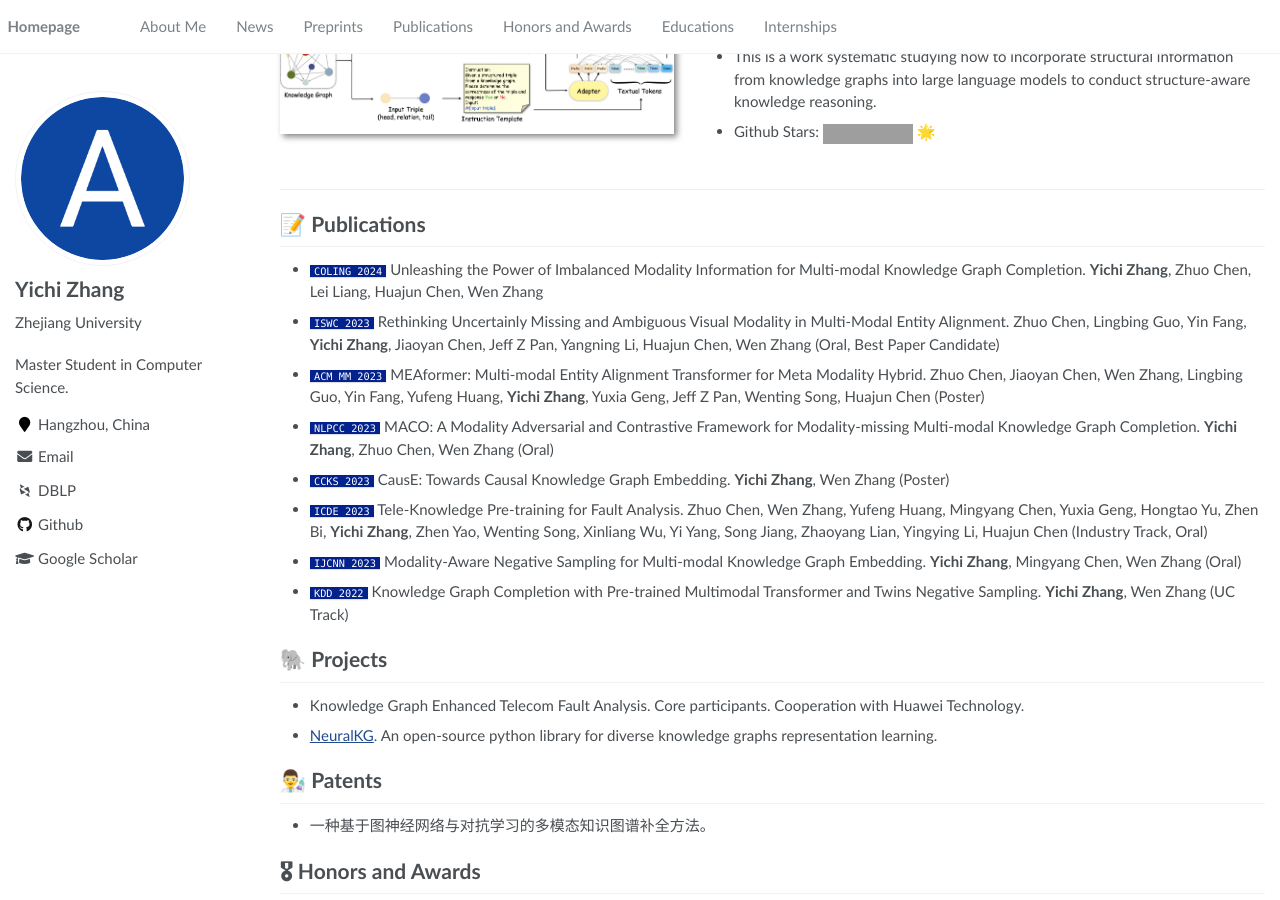
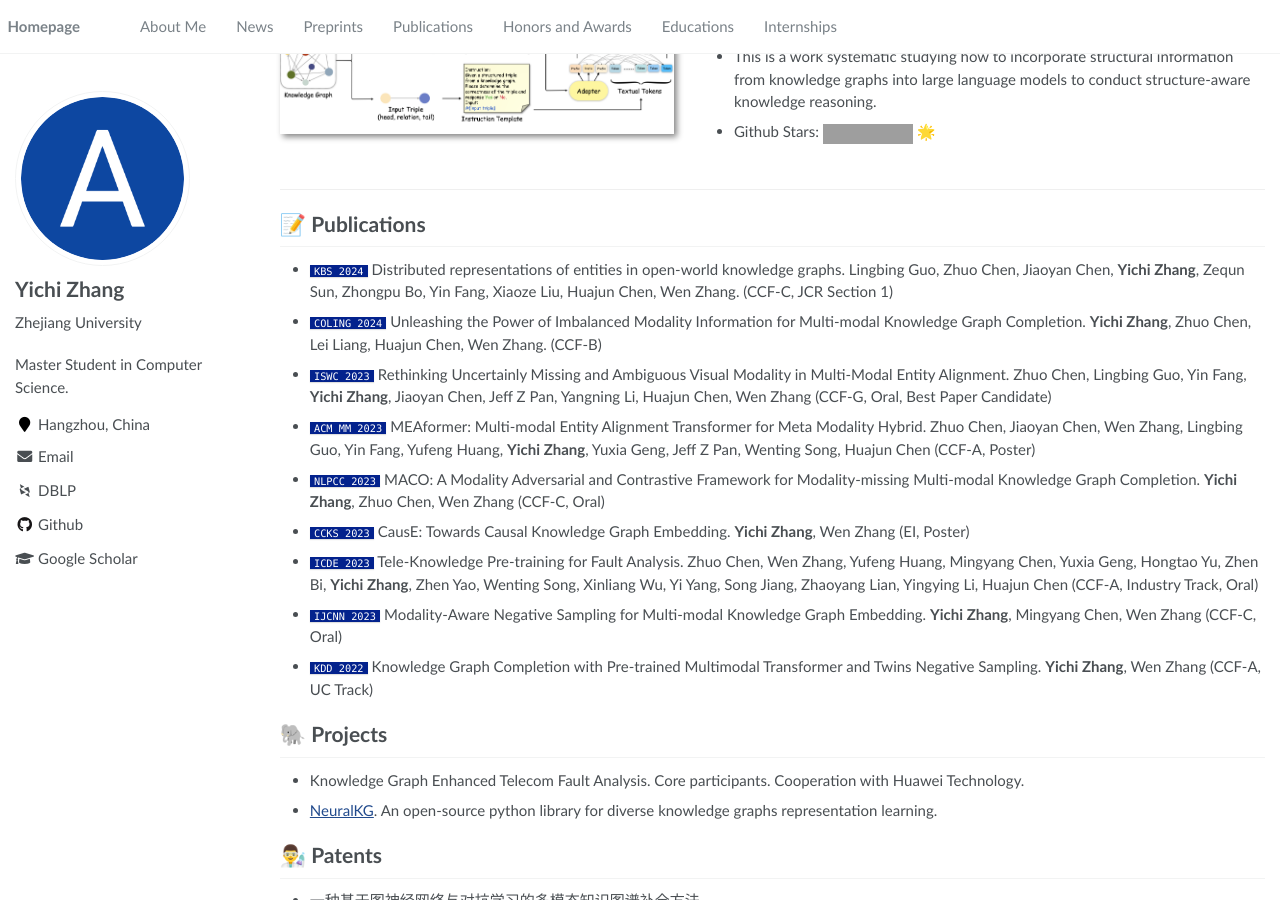
Before and after one commit to Zhang-Each/CV, a Jekyll site: the page built from _pages/about.md, in a window 1280 px wide and 900 px high, scrolled down 1477 px. Built offline with Jekyll 4.4.1, drawn with Linux system fonts in a browser that asks for light colours; some web fonts are replaced; grey boxes are pictures that could not be loaded.

Commit message:
update publication

```diff
--- a/_pages/about.md
+++ b/_pages/about.md
@@ -91,15 +91,15 @@ Zhuo Chen, Yichi Zhang, Yin Fang, Yuxia Geng, Lingbing Guo, Xiang Chen, Qian Li,
 </div>
 
 # 📝 Publications
-
-- `COLING 2024` Unleashing the Power of Imbalanced Modality Information for Multi-modal Knowledge Graph Completion. **Yichi Zhang**, Zhuo Chen, Lei Liang, Huajun Chen, Wen Zhang
-- `ISWC 2023` Rethinking Uncertainly Missing and Ambiguous Visual Modality in Multi-Modal Entity Alignment. Zhuo Chen, Lingbing Guo, Yin Fang, **Yichi Zhang**, Jiaoyan Chen, Jeff Z Pan, Yangning Li, Huajun Chen, Wen Zhang (Oral, Best Paper Candidate)
-- `ACM MM 2023` MEAformer: Multi-modal Entity Alignment Transformer for Meta Modality Hybrid. Zhuo Chen, Jiaoyan Chen, Wen Zhang, Lingbing Guo, Yin Fang, Yufeng Huang, **Yichi Zhang**, Yuxia Geng, Jeff Z Pan, Wenting Song, Huajun Chen (Poster)
-- `NLPCC 2023` MACO: A Modality Adversarial and Contrastive Framework for Modality-missing Multi-modal Knowledge Graph Completion. **Yichi Zhang**, Zhuo Chen, Wen Zhang (Oral)
-- `CCKS 2023` CausE: Towards Causal Knowledge Graph Embedding. **Yichi Zhang**, Wen Zhang (Poster)
-- `ICDE 2023` Tele-Knowledge Pre-training for Fault Analysis. Zhuo Chen, Wen Zhang, Yufeng Huang, Mingyang Chen, Yuxia Geng, Hongtao Yu, Zhen Bi, **Yichi Zhang**, Zhen Yao, Wenting Song, Xinliang Wu, Yi Yang, Song Jiang, Zhaoyang Lian, Yingying Li, Huajun Chen (Industry Track, Oral)
-- `IJCNN 2023` Modality-Aware Negative Sampling for Multi-modal Knowledge Graph Embedding. **Yichi Zhang**, Mingyang Chen, Wen Zhang (Oral)
-- `KDD 2022` Knowledge Graph Completion with Pre-trained Multimodal Transformer and Twins Negative Sampling. **Yichi Zhang**, Wen Zhang (UC Track)
+- `KBS 2024` Distributed representations of entities in open-world knowledge graphs. Lingbing Guo, Zhuo Chen, Jiaoyan Chen, **Yichi Zhang**, Zequn Sun, Zhongpu Bo, Yin Fang, Xiaoze Liu, Huajun Chen, Wen Zhang. (CCF-C, JCR Section 1)
+- `COLING 2024` Unleashing the Power of Imbalanced Modality Information for Multi-modal Knowledge Graph Completion. **Yichi Zhang**, Zhuo Chen, Lei Liang, Huajun Chen, Wen Zhang. (CCF-B)
+- `ISWC 2023` Rethinking Uncertainly Missing and Ambiguous Visual Modality in Multi-Modal Entity Alignment. Zhuo Chen, Lingbing Guo, Yin Fang, **Yichi Zhang**, Jiaoyan Chen, Jeff Z Pan, Yangning Li, Huajun Chen, Wen Zhang (CCF-G, Oral, Best Paper Candidate)
+- `ACM MM 2023` MEAformer: Multi-modal Entity Alignment Transformer for Meta Modality Hybrid. Zhuo Chen, Jiaoyan Chen, Wen Zhang, Lingbing Guo, Yin Fang, Yufeng Huang, **Yichi Zhang**, Yuxia Geng, Jeff Z Pan, Wenting Song, Huajun Chen (CCF-A, Poster)
+- `NLPCC 2023` MACO: A Modality Adversarial and Contrastive Framework for Modality-missing Multi-modal Knowledge Graph Completion. **Yichi Zhang**, Zhuo Chen, Wen Zhang (CCF-C, Oral)
+- `CCKS 2023` CausE: Towards Causal Knowledge Graph Embedding. **Yichi Zhang**, Wen Zhang (EI, Poster)
+- `ICDE 2023` Tele-Knowledge Pre-training for Fault Analysis. Zhuo Chen, Wen Zhang, Yufeng Huang, Mingyang Chen, Yuxia Geng, Hongtao Yu, Zhen Bi, **Yichi Zhang**, Zhen Yao, Wenting Song, Xinliang Wu, Yi Yang, Song Jiang, Zhaoyang Lian, Yingying Li, Huajun Chen (CCF-A, Industry Track, Oral)
+- `IJCNN 2023` Modality-Aware Negative Sampling for Multi-modal Knowledge Graph Embedding. **Yichi Zhang**, Mingyang Chen, Wen Zhang (CCF-C, Oral)
+- `KDD 2022` Knowledge Graph Completion with Pre-trained Multimodal Transformer and Twins Negative Sampling. **Yichi Zhang**, Wen Zhang (CCF-A, UC Track)
 
 # 🐘 Projects
 - Knowledge Graph Enhanced Telecom Fault Analysis. Core participants. Cooperation with Huawei Technology.
```
